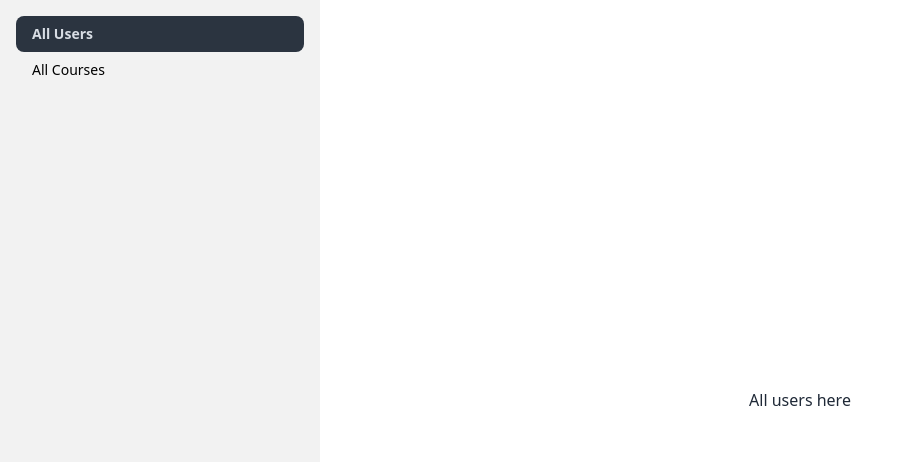
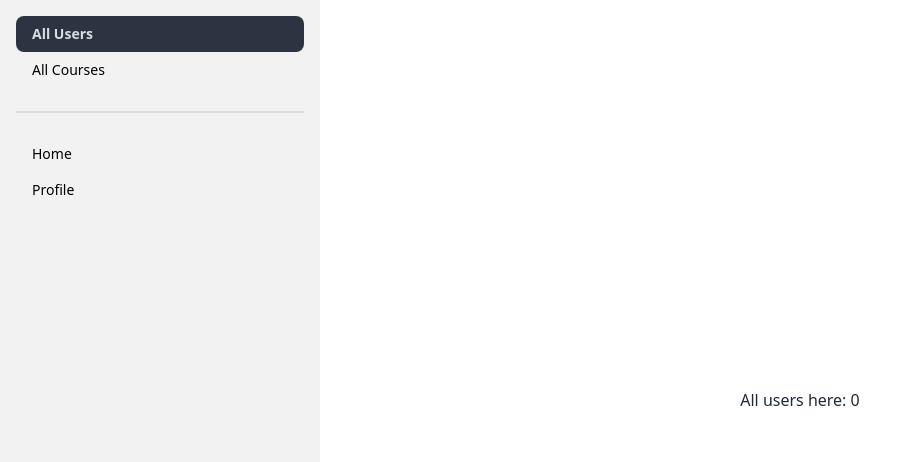
Before and after one commit to mthtitumir/game-tactics-client, a React (Vite) app: page /dashboard/users in a window 1280 px wide. Shown: the top 462 px of the page, without its empty margins (0-906 px from the left). Built offline with nearby package versions, Linux system fonts and the light colour scheme; no server answers.

Commit message:
tanstack query set up done for users and courses

```diff
--- a/package.json
+++ b/package.json
@@ -10,6 +10,7 @@
     "preview": "vite preview"
   },
   "dependencies": {
+    "@tanstack/react-query": "^4.29.12",
     "axios": "^1.4.0",
     "firebase": "^9.22.1",
     "localforage": "^1.10.0",
--- a/src/Layouts/DashBoard.jsx
+++ b/src/Layouts/DashBoard.jsx
@@ -34,14 +34,17 @@ const DashBoard = () => {
 
                     {
                         !isAdmin && !isInstructor && (<>
-                            <li><NavLink to='selected-courses'>Selected Class</NavLink></li>
-                            <li><NavLink to='enrolled-courses'>Enrolled Class</NavLink></li>
+                            <li><NavLink to='selected-courses'>Selected Courses</NavLink></li>
+                            <li><NavLink to='enrolled-courses'>Enrolled Courses</NavLink></li>
                             <li><NavLink to='pay'>Pay</NavLink></li>
                             <li><NavLink to='payment-history'>Payment History</NavLink></li>
                         </>)
                     }
+                    <div className="divider"></div>
+                    <li><NavLink to='/'>Home</NavLink></li>
+                    <li><NavLink to='profile'>Profile</NavLink></li>
+                </ul>
 
-                </ul>
 
             </div>
         </div>
--- a/src/Pages/DashBoard/AdminDashboard/Courses/Courses.jsx
+++ b/src/Pages/DashBoard/AdminDashboard/Courses/Courses.jsx
@@ -1,6 +1,8 @@
 import React from 'react';
+import useCourses from '../../../../hooks/useCourses';
 
 const Courses = () => {
+    const [courses] = useCourses();
     return (
         <div>
             All courses here
--- a/src/Pages/DashBoard/AdminDashboard/Users/Users.jsx
+++ b/src/Pages/DashBoard/AdminDashboard/Users/Users.jsx
@@ -1,9 +1,11 @@
 import React from 'react';
+import useUsers from '../../../../hooks/useUsers';
 
 const Users = () => {
+    const [users] = useUsers();
     return (
         <div>
-            All users here
+            All users here: {users.length}
         </div>
     );
 };
--- /dev/null
+++ b/src/hooks/useCourses.jsx
@@ -0,0 +1,21 @@
+import { useQuery } from '@tanstack/react-query';
+import React from 'react';
+import useAuth from './useAuth';
+import useAxiosSecure from './useAxiosSecure';
+
+const useCourses = () => {
+    const {user, loading} = useAuth();
+    const [axiosSecure] = useAxiosSecure();
+    const {data: courses=[], refetch} = useQuery({
+        queryKey: ['courses'],
+        enabled: !loading,
+        queryFn: async() =>{
+            const res = await axiosSecure('/courses')
+            console.log(res);
+            return res.data;
+        }
+    })
+    return [courses, refetch]
+};
+
+export default useCourses;
--- /dev/null
+++ b/src/hooks/useUsers.jsx
@@ -0,0 +1,21 @@
+import { useQuery } from '@tanstack/react-query';
+import React from 'react';
+import useAuth from './useAuth';
+import useAxiosSecure from './useAxiosSecure';
+
+const useUsers = () => {
+    const {user, loading} = useAuth();
+    const [axiosSecure] = useAxiosSecure();
+    const {data: users=[], refetch} = useQuery({
+        queryKey: ['users'],
+        enabled: !loading,
+        queryFn: async() =>{
+            const res = await axiosSecure('/users')
+            console.log(res);
+            return res.data;
+        }
+    })
+    return [users, refetch]
+};
+
+export default useUsers;
--- a/src/main.jsx
+++ b/src/main.jsx
@@ -4,11 +4,16 @@ import './index.css';
 import { router } from './Routes/Routes.jsx';
 import { RouterProvider } from 'react-router-dom';
 import AuthProvider from './providers/AuthProvider';
+import { QueryClient, QueryClientProvider } from '@tanstack/react-query'
+
+const queryClient = new QueryClient()
 
 ReactDOM.createRoot(document.getElementById('root')).render(
   <React.StrictMode>
-    <AuthProvider>
-      <RouterProvider router={router} />
-    </AuthProvider>
+    <QueryClientProvider client={queryClient}>
+      <AuthProvider>
+        <RouterProvider router={router} />
+      </AuthProvider>
+    </QueryClientProvider>
   </React.StrictMode>,
 )
```
Also changed, not shown: 1 other file (tests, documents, lock files or other folders).
